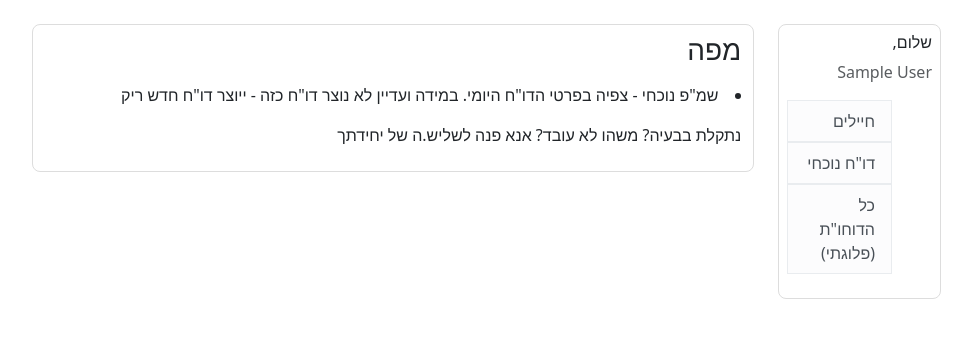
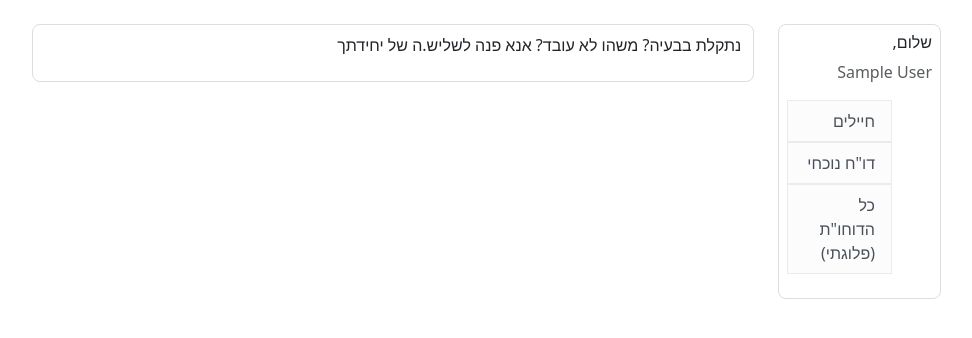
Before and after one commit to AvihaiAdler/onereport, a Flask app: page /onereport/home in a window 1280 px wide. Shown: the part 56-394 px from the top of the page, without its empty margins (247-1219 px from the left). Run offline with Flask 3, Linux system fonts and the light colour scheme; the visitor is signed in with stand-in values (Sample User, id 1); data comes from the database, SQL or seed files in the repository; parts of the project's set-up code (start-up, migrations or seed data) failed here and were passed over.

Commit message:
minor changes

```diff
--- a/onereport/templates/home.html
+++ b/onereport/templates/home.html
@@ -2,10 +2,6 @@
 
 {% block content %}
 <div class="container content-section">
-  <h3>מפה</h3>
-  <p>
-    <li>שמ"פ נוכחי - צפיה בפרטי הדו"ח היומי. במידה ועדיין לא נוצר דו"ח כזה - ייוצר דו"ח חדש ריק</li>
-  </p>
   <p class="fs-6">
     {% if not current_user.role|has_permission %}
     נתקלת בבעיה? משהו לא עובד? אנא פנה לשליש.ה של יחידתך
```
